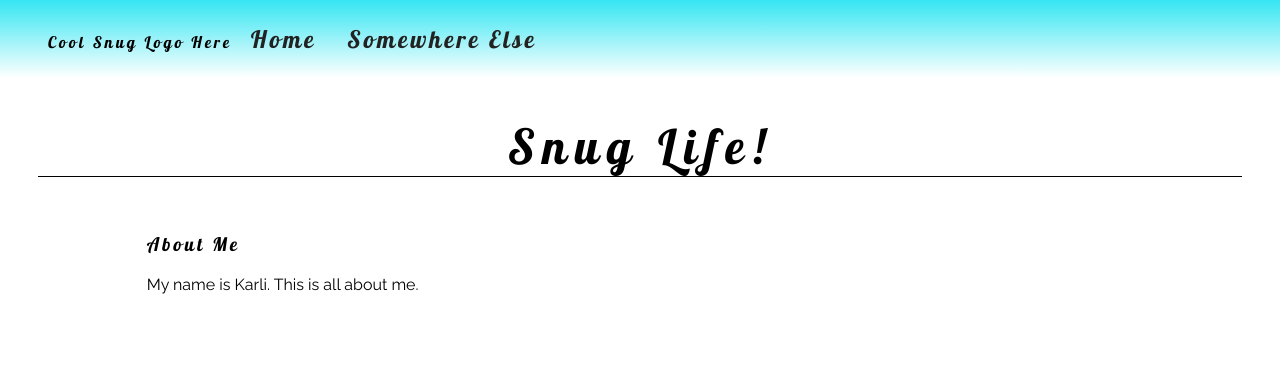
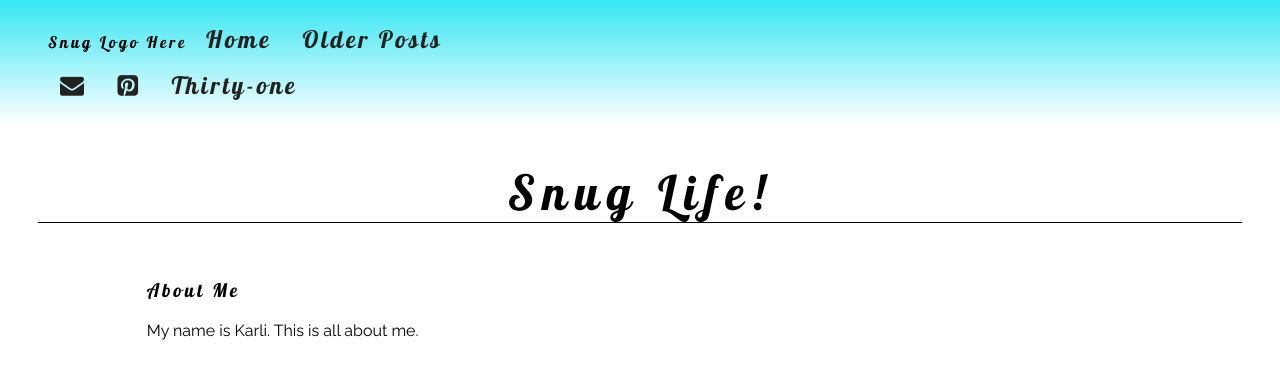
Before and after one commit to jwarren116/karlico, a Django app: page / in a window 1280 px wide. Shown: the top 379 px of the page. Run offline with Django 3.2, Linux system fonts and the light colour scheme; data that the repository does not hold is empty; some libraries are stand-ins or nearby versions.

Commit message:
Add contact links to nav bar and add Font Awesome CSS link

```diff
--- a/karlico/templates/base.html
+++ b/karlico/templates/base.html
@@ -10,19 +10,27 @@
     <title>Karli's Blog</title>
     <!-- Core CSS -->
     <link href="{% static 'css/main.css' %}" rel="stylesheet">
+    <!-- Google Font -->
     <link href='http://fonts.googleapis.com/css?family=Raleway|Lobster' rel='stylesheet' type='text/css'>
+    <!-- Font Awesome -->
+    <link rel="stylesheet" href="//maxcdn.bootstrapcdn.com/font-awesome/4.3.0/css/font-awesome.min.css">
   </head>
   <body>
 
     <header>
-        <nav>
-            <ul>
-                <li>Cool Snug Logo Here</li>
-                <li class="active"><a href="#">Home</a></li>
-                <li><a href="#">Somewhere Else</a></li>
-            </ul>
-        </nav>
+      <nav>
+        <ul>
+          <li>Snug Logo Here</li>
+          <li class="active"><a href="#">Home</a></li>
+          <li><a href="#">Older Posts</a></li>
+        </ul>
+        <ul class="navbar-right">
+          <li><a href="mailto:karli@karli.co"><i class="fa fa-envelope"></i></a></li>
+          <li><a href="http://www.pinterest.com/karliwarren"><i class="fa fa-pinterest-square"></i></a></li>
+          <li><a href="http://www.thirtyonegifts.com/karliwarren">Thirty-one</a></li>
+      </nav>
     </header>
+
     <section>
     {% block body %}
     {% endblock %}
```
